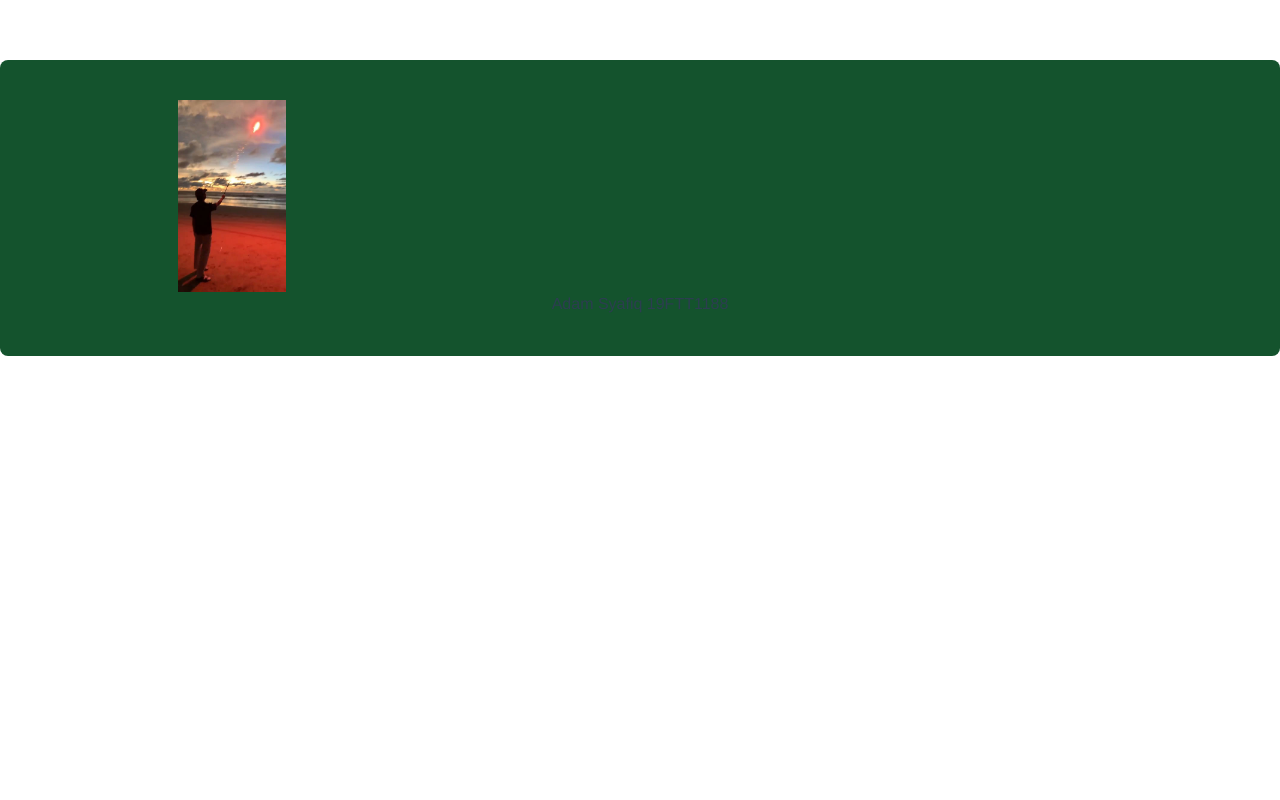
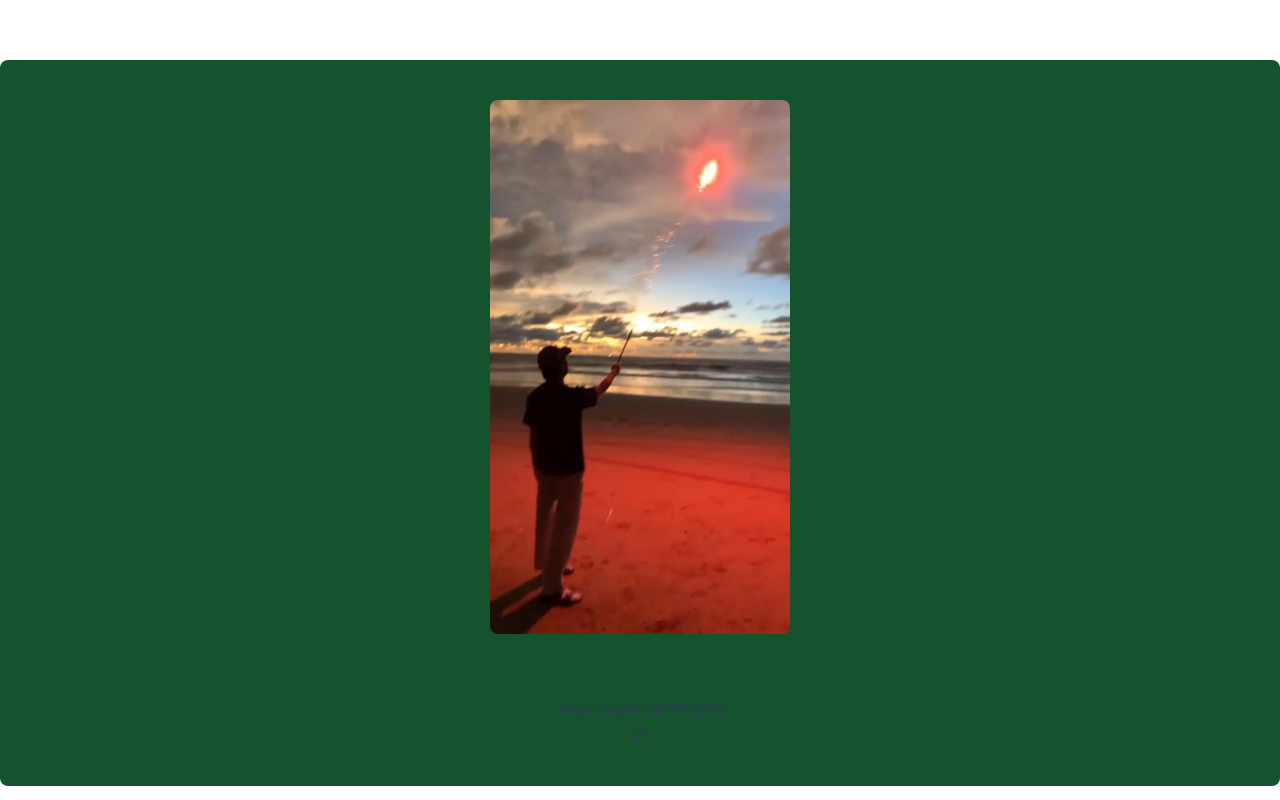
Before and after one commit to AdamSyafi/adam-project-as3, a Vue app: page / in a window 1280 px wide. Built offline with nearby package versions, Linux system fonts and the light colour scheme.

Commit message:
Styling modified

```diff
--- a/src/App.vue
+++ b/src/App.vue
@@ -6,8 +6,11 @@ import HelloWorld from './components/HelloWorld.vue'
 
 <template>
 <div class="bg-green-900 w-1/8 p-10 h-auto rounded-lg">
-<img src="./assets/as3_picture.jpg" class="object-contain h-48 w-96 rounded-lg" alt="">
-<p> Adam Syafiq 19FTT1188</p>
+<img src="./assets/as3_picture.jpg" class="object-contain m-auto w-3/12 mb-10 rounded-lg" alt="me">
+<br>
+<p> Adam Syafi 19FTT1188</p>
+<p> 19</p>
+<p>  </p>
 </div>
 
 </template>
```
